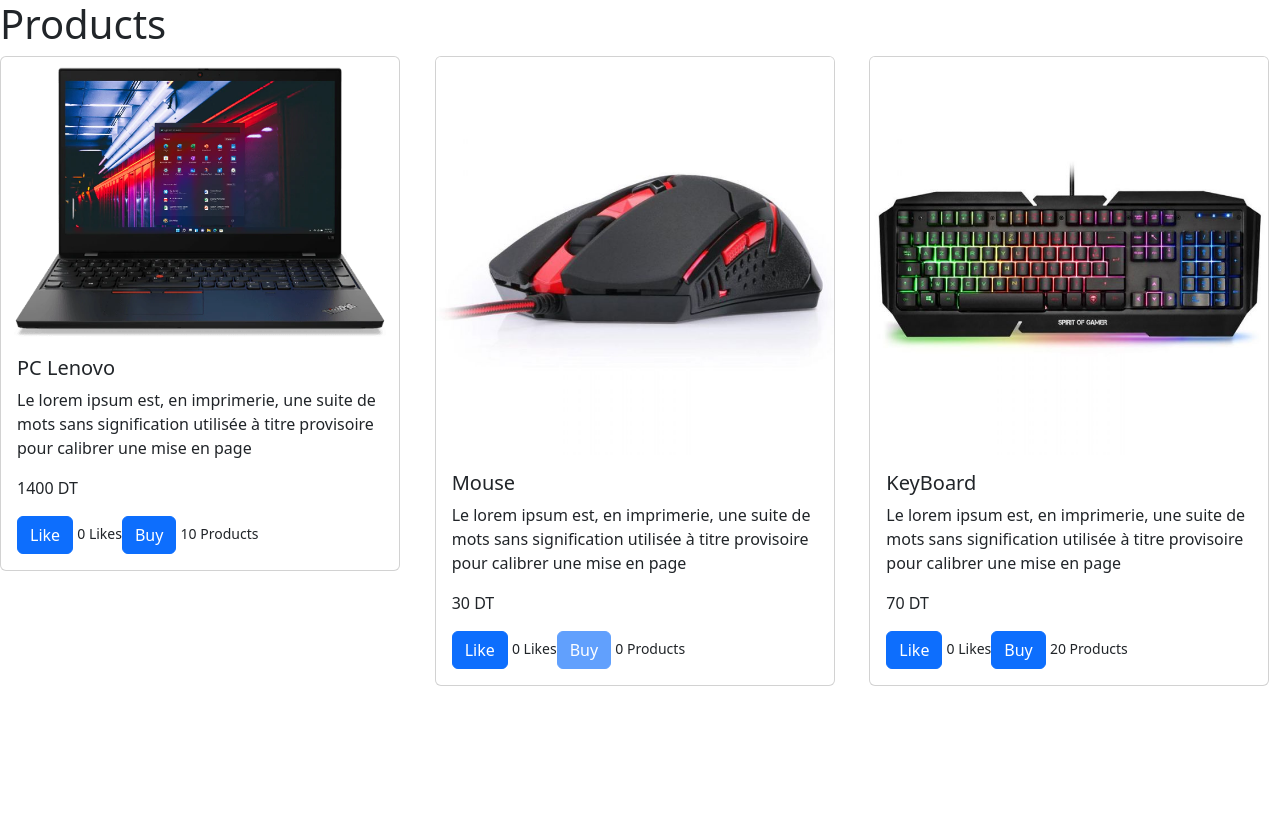
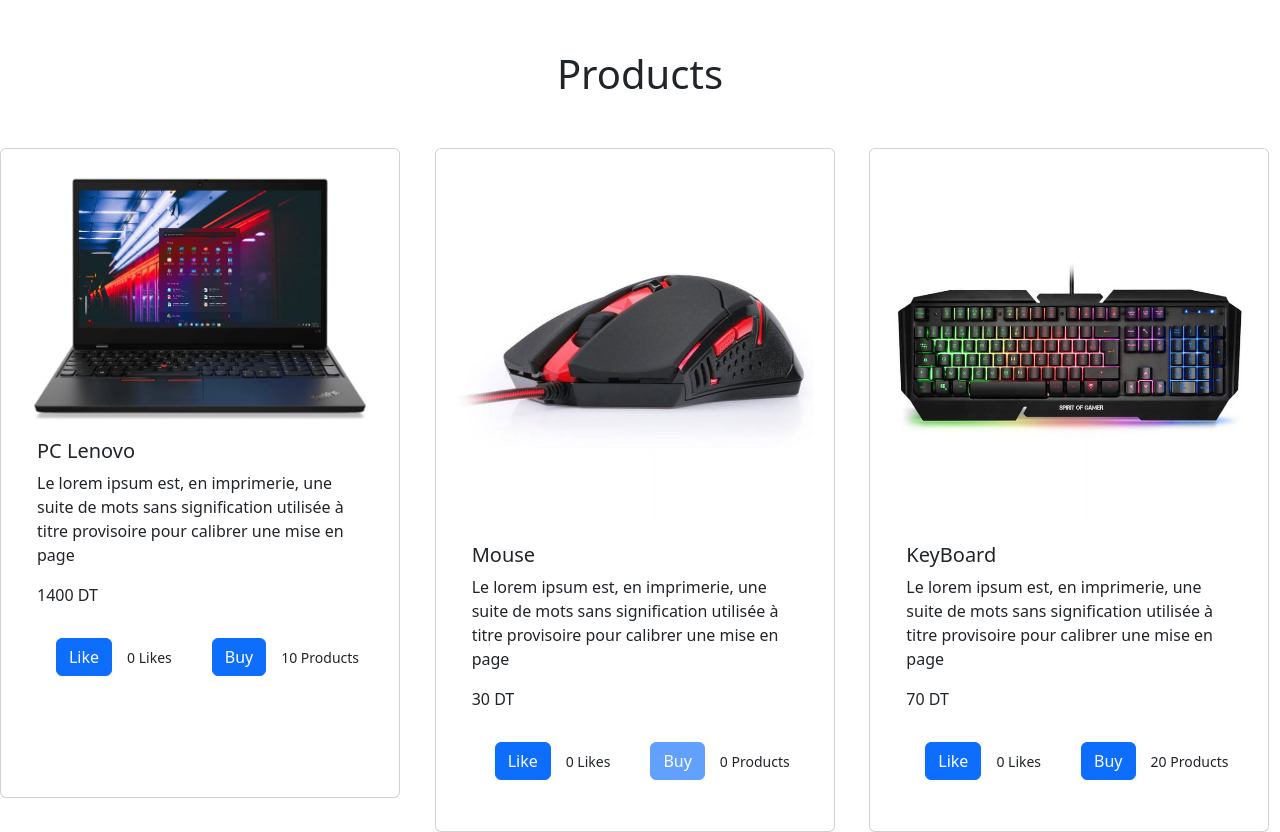
Before and after one commit to SkanderMsalmi/workshop-react, a React (Create React App) app: page / in a window 1280 px wide. Before the commit the page ends 800 px from the top, so only its background shows below. Built offline with nearby package versions, Linux system fonts and the light colour scheme.

Commit message:
atlier 1 done

```diff
--- a/src/Components/Product.js
+++ b/src/Components/Product.js
@@ -35,7 +35,7 @@
 
     render(){
         return (<>
-            <Card style={{ width: '25rem' }}>
+            <Card style={{ width: '25rem' , minHeight:'650px',display:'flex',padding:'20px'}}>
             <Card.Img variant="top" src={require('../assets/images/'+this.props?.product.img)} />
             <Card.Body>
               <Card.Title>{this.props.product.name}</Card.Title>
@@ -45,8 +45,10 @@
               <Card.Text>
                 {this.props.product.price} DT
               </Card.Text>
-              <Button variant="primary" onClick={this.addLikes} >Like</Button> <small>{this.state.like} Likes</small>
-              <Button variant="primary" onClick={this.buyProducts} disabled={this.state.quantity === 0}>Buy</Button> <small>{this.state.quantity} Products</small>
+              <div style={{display:'flex',justifyContent:'center',alignItems:'center'}}>
+              <Button variant="primary" onClick={this.addLikes} style={{margin :'15px'}} >Like</Button> <small style={{marginRight:'25px'}}>{this.state.like} Likes</small>
+              <Button variant="primary" onClick={this.buyProducts} disabled={this.state.quantity === 0} style={{margin :'15px'}}>Buy</Button> <small>{this.state.quantity} Products</small>
+              </div>
             </Card.Body>
             <Alert variant="primary" show={this.state?.alertVisible}  >you bought an Item !!!!</Alert>
           </Card>
--- a/src/Components/Products.js
+++ b/src/Components/Products.js
@@ -26,7 +26,7 @@
             <div>
                 <Alert variant="success" show={this.state?.alertVisible}><Alert.Heading>Hey, Welcome To Our Shop <strong>MyStore</strong></Alert.Heading>
                 <p>Thank you for choosing our store, we hope you enjoy your shopping experience!</p></Alert>
-                <h1>Products</h1>
+                <h1 style={{textAlign:'center',margin:'50px'}}>Products</h1>
                 <Row>
         {ProductsList.map((prod,i)=>(<Col key={i}><Product  product={prod}></Product></Col>))}
       </Row>
```
